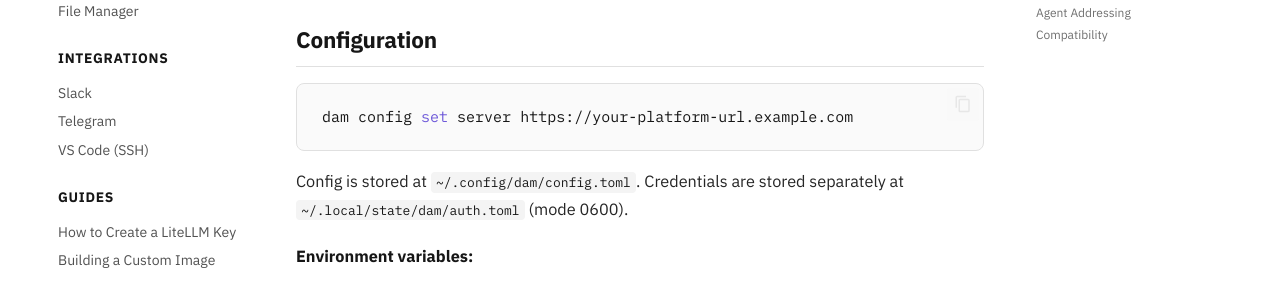
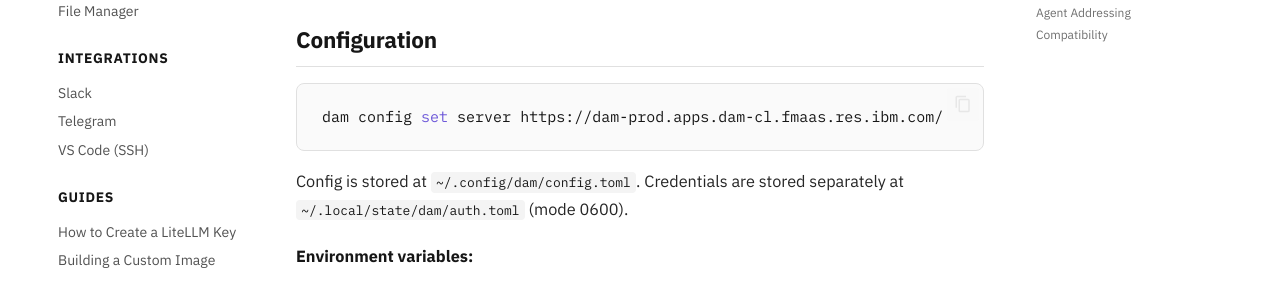
Before and after one commit to dam-agents/docs, an MkDocs documentation site: the page built from docs/reference/cli.md, in a window 1280 px wide and 900 px high. Shown: the part 450-731 px from the top of the window. Built offline with MkDocs 1.6.1 and Material for MkDocs 9.7.7, drawn with Linux system fonts in a browser that asks for light colours; part of the change alters nothing that is shown.

Commit message:
docs: Update cli.md

````diff
--- a/docs/reference/cli.md
+++ b/docs/reference/cli.md
@@ -13,7 +13,7 @@ Requires Node 20 or later.
 ## Configuration
 
 ```bash
-dam config set server https://your-platform-url.example.com
+dam config set server https://dam-prod.apps.dam-cl.fmaas.res.ibm.com/
 ```
 
 Config is stored at `~/.config/dam/config.toml`. Credentials are stored separately at `~/.local/state/dam/auth.toml` (mode 0600).
````
